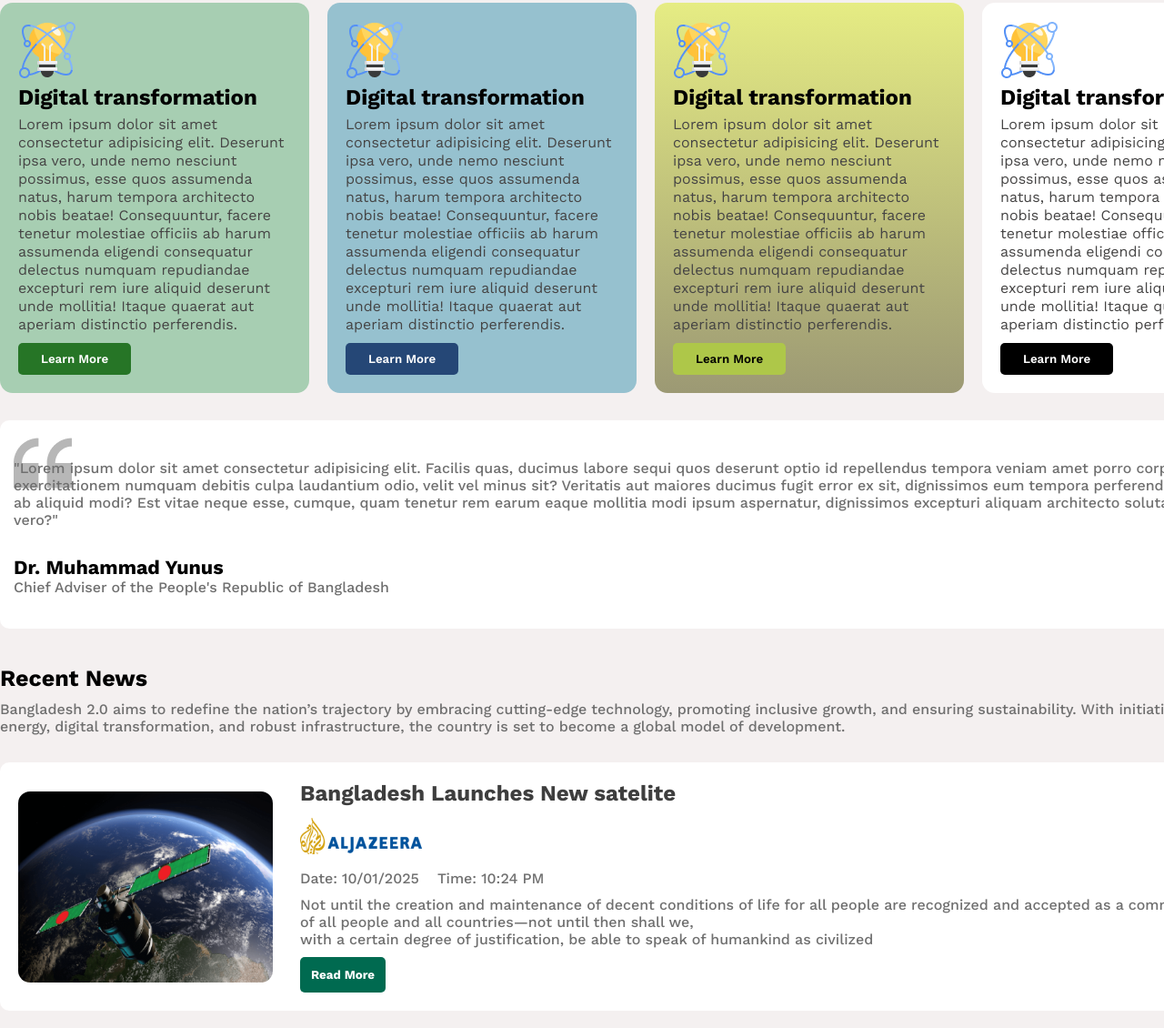
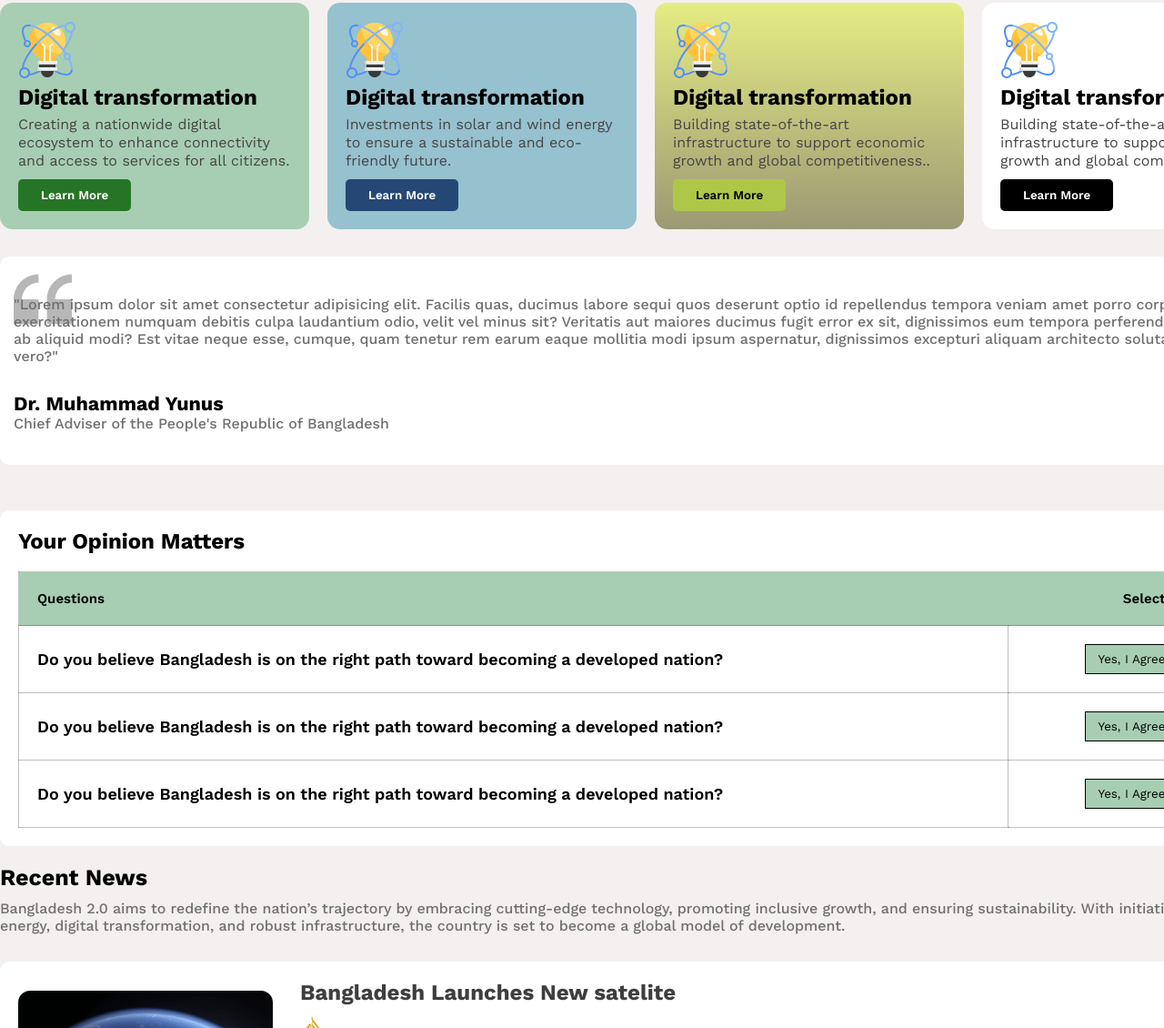
Before and after one commit to adnan683515/PH_Ban2.0_assainment_1, a plain HTML site: page index.html in a window 1280 px wide. Shown: the part 1175-2305 px from the top of the page at 91% size. Drawn offline with nearby package versions, Linux system fonts and the light colour scheme.

Commit message:
last update

```diff
--- a/index.html
+++ b/index.html
@@ -8,6 +8,7 @@
     <link rel="preconnect" href="https://fonts.googleapis.com">
     <link rel="shortcut icon" href="assets/ban.png" type="image/x-icon">
     <link rel="preconnect" href="https://fonts.gstatic.com" crossorigin>
+    <link rel="stylesheet" href="https://cdnjs.cloudflare.com/ajax/libs/font-awesome/6.7.2/css/all.min.css" integrity="sha512-Evv84Mr4kqVGRNSgIGL/F/aIDqQb7xQ2vcrdIwxfjThSH8CSR7PBEakCr51Ck+w+/U6swU2Im1vVX0SVk9ABhg==" crossorigin="anonymous" referrerpolicy="no-referrer" />
     <link
         href="https://fonts.googleapis.com/css2?family=Chakra+Petch:ital,wght@0,300;0,400;0,500;0,600;0,700;1,300;1,400;1,500;1,600;1,700&family=Fira+Sans:ital,wght@0,100;0,200;0,300;0,400;0,500;0,600;0,700;0,800;0,900;1,100;1,200;1,300;1,400;1,500;1,600;1,700;1,800;1,900&family=Inter:ital,opsz,wght@0,14..32,100..900;1,14..32,100..900&family=Open+Sans:ital,wght@0,300..800;1,300..800&family=Space+Mono:ital,wght@0,400;0,700;1,400;1,700&family=Work+Sans:ital,wght@0,100..900;1,100..900&display=swap"
         rel="stylesheet">
@@ -81,12 +82,7 @@
                 <div class="vision_card green_box">
                     <img src="assets/card-icon.png" alt="">
                     <h2 class="vision_card_title">Digital transformation</h2>
-                    <p class="Card_big_text">Lorem ipsum dolor sit amet consectetur adipisicing elit. Deserunt ipsa
-                        vero, unde nemo nesciunt
-                        possimus, esse quos assumenda natus, harum tempora architecto nobis beatae! Consequuntur, facere
-                        tenetur molestiae officiis ab harum assumenda eligendi consequatur delectus numquam repudiandae
-                        excepturi rem iure aliquid deserunt unde mollitia! Itaque quaerat aut aperiam distinctio
-                        perferendis.</p>
+                    <p class="Card_big_text">Creating a nationwide digital ecosystem to enhance connectivity and access to services for all citizens.</p>
                     <div>
                         <button type="button" class="vision_card_button">Learn More</button>
                     </div>
@@ -94,12 +90,7 @@
                 <div class="vision_card blue_box">
                     <img src="assets/card-icon.png" alt="">
                     <h2 class="vision_card_title">Digital transformation</h2>
-                    <p class="Card_big_text">Lorem ipsum dolor sit amet consectetur adipisicing elit. Deserunt ipsa
-                        vero, unde nemo nesciunt
-                        possimus, esse quos assumenda natus, harum tempora architecto nobis beatae! Consequuntur, facere
-                        tenetur molestiae officiis ab harum assumenda eligendi consequatur delectus numquam repudiandae
-                        excepturi rem iure aliquid deserunt unde mollitia! Itaque quaerat aut aperiam distinctio
-                        perferendis.</p>
+                    <p class="Card_big_text">Investments in solar and wind energy to ensure a sustainable and eco-friendly future.</p>
                     <div>
                         <button type="button" class="vision_card_button">Learn More</button>
                     </div>
@@ -107,12 +98,7 @@
                 <div class="vision_card warning_box">
                     <img src="assets/card-icon.png" alt="">
                     <h2 class="vision_card_title">Digital transformation</h2>
-                    <p class="Card_big_text">Lorem ipsum dolor sit amet consectetur adipisicing elit. Deserunt ipsa
-                        vero, unde nemo nesciunt
-                        possimus, esse quos assumenda natus, harum tempora architecto nobis beatae! Consequuntur, facere
-                        tenetur molestiae officiis ab harum assumenda eligendi consequatur delectus numquam repudiandae
-                        excepturi rem iure aliquid deserunt unde mollitia! Itaque quaerat aut aperiam distinctio
-                        perferendis.</p>
+                    <p class="Card_big_text">Building state-of-the-art infrastructure to support economic growth and global competitiveness..</p>
                     <div>
                         <button type="button" class="vision_card_button">Learn More</button>
                     </div>
@@ -120,12 +106,7 @@
                 <div class="vision_card last_box">
                     <img src="assets/card-icon.png" alt="">
                     <h2 class="vision_card_title">Digital transformation</h2>
-                    <p class="Card_big_text">Lorem ipsum dolor sit amet consectetur adipisicing elit. Deserunt ipsa
-                        vero, unde nemo nesciunt
-                        possimus, esse quos assumenda natus, harum tempora architecto nobis beatae! Consequuntur, facere
-                        tenetur molestiae officiis ab harum assumenda eligendi consequatur delectus numquam repudiandae
-                        excepturi rem iure aliquid deserunt unde mollitia! Itaque quaerat aut aperiam distinctio
-                        perferendis.</p>
+                    <p class="Card_big_text">Building state-of-the-art infrastructure to support economic growth and global competitiveness.</p>
                     <div>
                         <button type="button" class="vision_card_button">Learn More</button>
                     </div>
@@ -155,10 +136,55 @@
         </section>
 
 
-        <!-- <section>
+        <section class="table_section">
             <h1>Your Opinion Matters</h1>
+            <div>
+                <table>
+                    <thead>
+                        <tr class="head_tr">
+                            <th colspan="4">
+                                <div class="talbe_title">
+                                    <p>Questions</p>
+                                    <p>Select Your Opinion</p>
+                                </div>
+                            </th>
+                        </tr>
+                    </thead>
 
-        </section> -->
+
+                    <tbody>
+
+                        <tr>
+                            <td colspan="3">Do you believe Bangladesh is on the right path toward becoming a developed nation?</td>
+
+                            <td class="next_td" colspan="1"><button type="button">
+                                Yes, I Agree <i class="fa-solid fa-angle-down fa-lg"></i>
+                            </button></td>
+                        </tr>
+                        <tr>
+                            <td colspan="3">Do you believe Bangladesh is on the right path toward becoming a developed nation?</td>
+
+                            <td class="next_td" colspan="1"><button type="button">
+                                Yes, I Agree <i class="fa-solid fa-angle-down fa-lg"></i>
+                            </button></td>
+                        </tr>
+                        <tr>
+                            <td colspan="3">Do you believe Bangladesh is on the right path toward becoming a developed nation?</td>
+
+                            <td class="next_td" colspan="1">
+                                <button type="button">Yes, I Agree <i class="fa-solid fa-angle-down fa-lg"></i>
+
+                                </button>
+                            </td>
+                        </tr>
+
+
+                    </tbody>
+                </table>
+
+            </div>
+
+        </section>
 
 
 
@@ -243,7 +269,8 @@
         <section>
             <div class="Dotane_div">
                 <h2 class="donate_title">Donate Today</h2>
-                <p class="div_item_text donate_tk_txt">Bangladesh 2.0 aims to redefine the nation’s trajectory by embracing
+                <p class="div_item_text donate_tk_txt">Bangladesh 2.0 aims to redefine the nation’s trajectory by
+                    embracing
                     cutting-edge technology,
                     promoting inclusive growth, and ensuring sustainability. <br> With initiatives in renewable energy,
                     digital transformation, and robust infrastructure.</p>
--- a/style.css
+++ b/style.css
@@ -327,9 +327,10 @@ header button {
     font-style: normal;
     color: rgba(14, 14, 14, 0.8);
 }
+
 /* donate */
 
-.Dotane_div{
+.Dotane_div {
     margin: 70px 70px;
     display: flex;
     flex-direction: column;
@@ -337,7 +338,7 @@ header button {
     align-items: center;
 }
 
-.Div_Taka{
+.Div_Taka {
     display: flex;
     flex-direction: row;
     flex-wrap: wrap;
@@ -346,26 +347,31 @@ header button {
     gap: 30px;
     margin: 24px 20px;
 }
-.Taka{
+
+.Taka {
     background-color: #fff;
     padding: 30px 50px;
     border-radius: 10px;
     font-weight: 600;
     border: 1px solid green;
 }
-.aktu_colour_tk{
-    background-color: rgb(140, 210, 193) ;
+
+.aktu_colour_tk {
+    background-color: rgb(140, 210, 193);
 
 }
-.donate_tk_txt{
+
+.donate_tk_txt {
     text-align: center;
 }
-.donate_title{
+
+.donate_title {
     font-size: 35px;
     font-weight: 600;
     margin-bottom: 10px;
 }
-.input_box{
+
+.input_box {
     width: 1000px;
     text-align: center;
     padding: 20px 0;
@@ -376,7 +382,8 @@ header button {
     font-weight: 600;
 
 }
-.done{
+
+.done {
     background-color: rgba(0, 106, 80, 1);
     padding: 15px 30px;
     margin-top: 25px;
@@ -388,7 +395,7 @@ header button {
 
 }
 
-.last_section{
+.last_section {
     background-color: rgb(167, 206, 178);
     display: flex;
     flex-direction: column;
@@ -400,17 +407,20 @@ header button {
     text-align: center;
     border-radius: 10px;
 }
-.input_suscribe{
+
+.input_suscribe {
     display: flex;
     gap: 0;
     margin: 10px 0;
 }
-.input_box_last_section{
+
+.input_box_last_section {
     padding: 14px 146px;
     border-radius: 10px 0 0 10px;
     border: none;
 }
-.last_button{
+
+.last_button {
     padding: 14px 40px;
     color: #fff;
     background-color: rgba(0, 106, 80, 1);
@@ -418,7 +428,8 @@ header button {
 
     border-radius: 0 10px 10px 0;
 }
-footer{
+
+footer {
     background-color: #fff;
     /* width: 1600px; */
     padding: 15px 0;
@@ -426,3 +437,49 @@ footer{
     margin-right: -110px;
     text-align: center;
 }
+.table_section{
+    display: flex;
+    justify-content: center;
+    flex-direction: column;
+    gap: 19px;
+    margin: 20px 0;
+    background-color: #fff;
+    border-radius: 10px;
+    padding: 20px;
+
+
+}
+table {
+    border-collapse: collapse;
+    width: 100%;
+    font-size: 18px;
+    font-weight: 600;
+
+}
+
+td,
+th {
+    border: 1px solid rgba(0, 0, 0, 0.249);
+    padding: 20px;
+
+}
+
+.head_tr{
+    background-color: rgb(167, 206, 178);
+}
+.talbe_title{
+    display: flex;
+    justify-content: center;
+    justify-content: space-between;
+    font-size: 15px;
+    font-weight: 600;
+}
+.next_td{
+    width: 250px;
+    text-align: center;
+}
+.next_td button{
+    padding: 8px 13px;
+    background-color:  rgb(167, 206, 178);
+    border: 1px solid black;
+}
```
